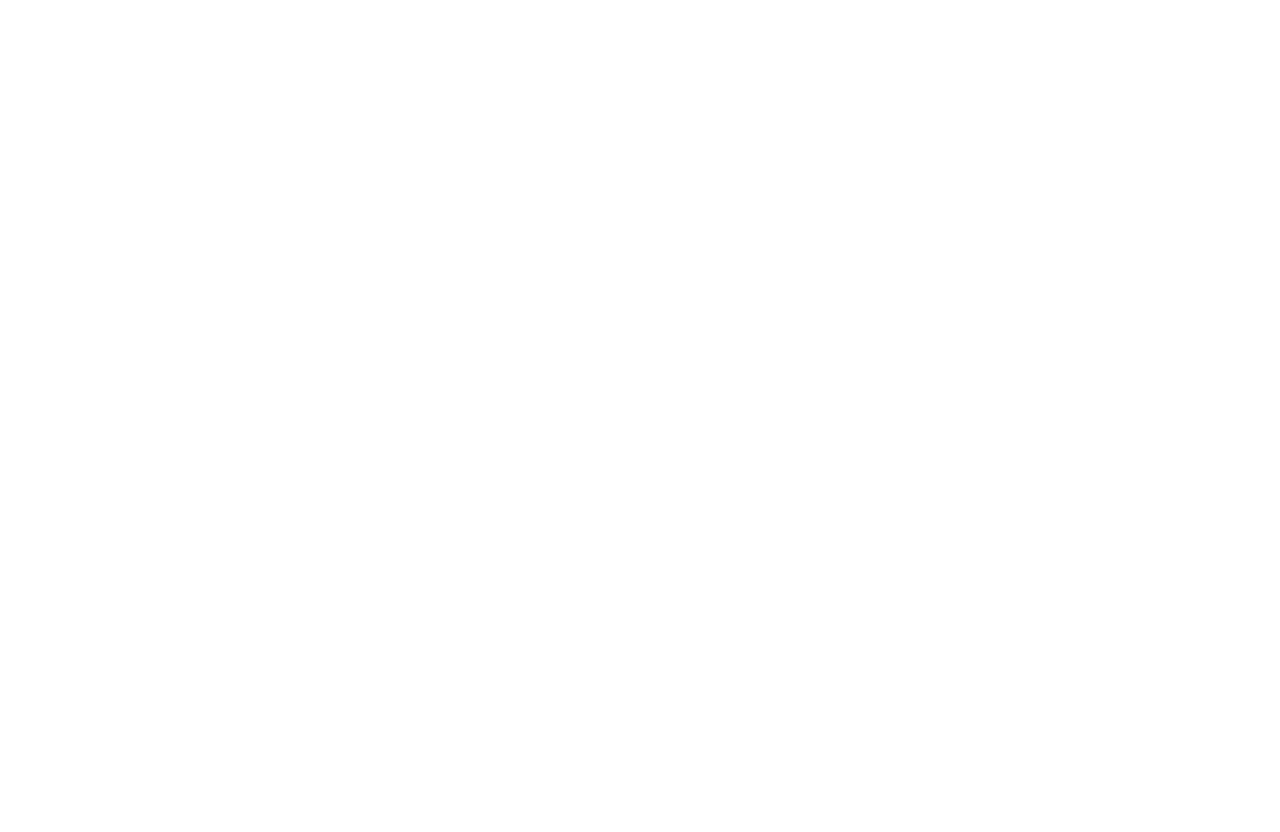
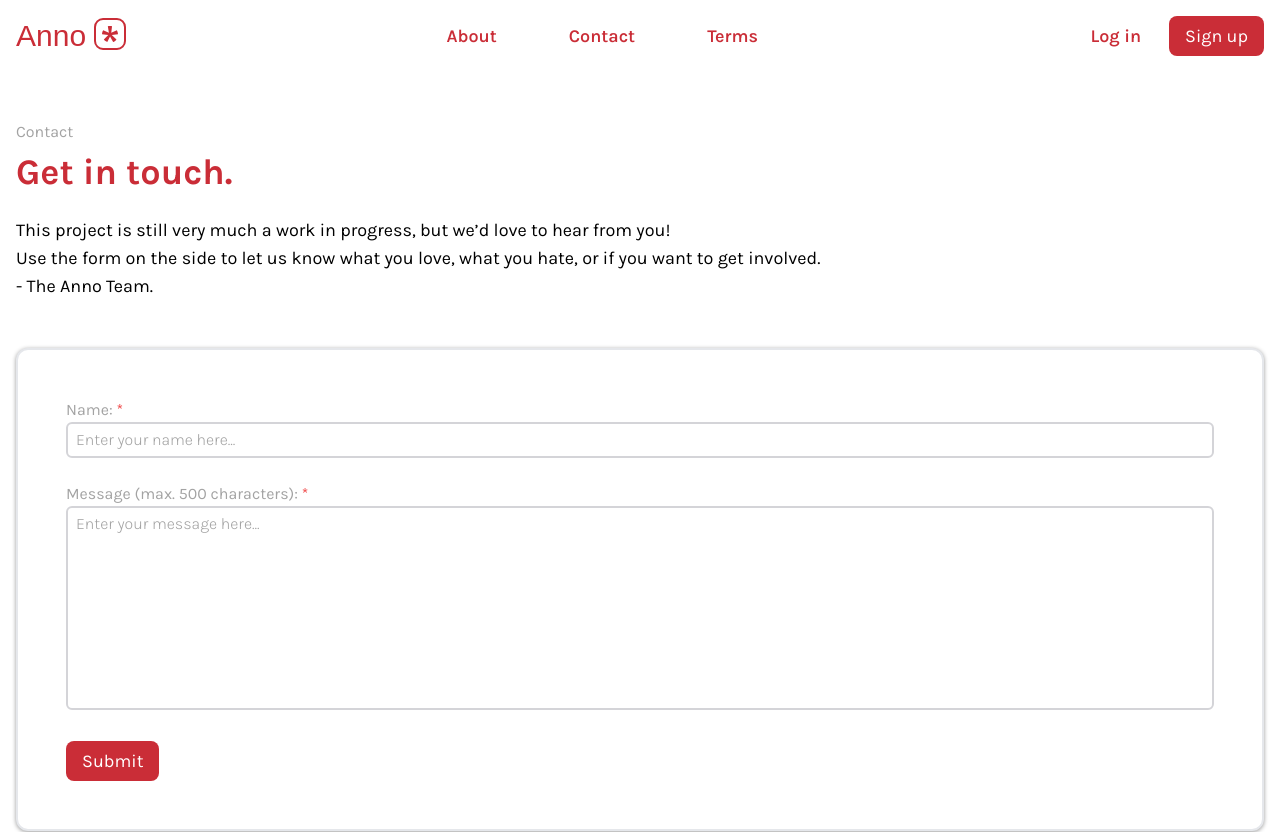
Before and after one commit to mjakeman/anno-pdf, a React (Vite) app in the folder frontend/: page /project-group-fearless-foxes/contact in a window 1280 px wide. Before the commit this address had no page. Shown: the top 832 px of the page. Before the commit the page ends 800 px from the top, so only its background shows below. Built offline with nearby package versions, Linux system fonts and the light colour scheme; a web font is replaced by a local one.

Commit message:
PDF-38: Added contact page

```diff
--- a/frontend/src/App.tsx
+++ b/frontend/src/App.tsx
@@ -5,6 +5,7 @@ import Dashboard from "./components/app/dashboard/Dashboard";
 import PublicLayout from "./components/public/layout/PublicLayout";
 import Home from "./components/public/pages/Home";
 import About from "./components/public/pages/About";
+import Contact from "./components/public/pages/Contact";
 
 export default function App() {
 
@@ -15,6 +16,7 @@ export default function App() {
             <Route path="project-group-fearless-foxes" element={<PublicLayout />}>
                 <Route index element={<Home/>} />
                 <Route path="about" element={<About/>} />
+                <Route path="contact" element={<Contact/>} />
             </Route>
             <Route path="project-group-fearless-foxes/dash" element={<DashboardLayout />}>
                 <Route index element={<Dashboard/>} />
--- a/frontend/src/components/public/pages/About.tsx
+++ b/frontend/src/components/public/pages/About.tsx
@@ -15,7 +15,7 @@ export default function About() {
             <Container>
                 <section className="mt-12">
                     <p className="text-neutral-400 dark:text-white">About Us</p>
-                    <h1 className="text-4xl font-bold text-anno-red-primary dark:text-anno-pink-500">The idea, the team, and all things in-between</h1>
+                    <h1 className="mt-2 text-4xl font-bold text-anno-red-primary dark:text-anno-pink-500">The idea, the team, and all things in-between</h1>
                     <div className="mt-8 flex flex-row gap-12 items-center">
                         <img className="w-1/2 object-cover h-112 rounded-xl" src={heroImg} alt="Holding a light bulb"/>
                         <div className="w-1/2 text-lg dark:text-white text-justify">
--- /dev/null
+++ b/frontend/src/components/public/pages/Contact.tsx
@@ -0,0 +1,35 @@
+import Container from "../../Container";
+import heroImg from "../../../assets/images/aboutpage/hero.jpg";
+import PrimaryButton from "../../PrimaryButton";
+
+export default function Contact() {
+    return (
+      <Container>
+          <section className="mt-12">
+              <p className="text-neutral-400 dark:text-white">Contact</p>
+              <h1 className="mt-2 text-4xl font-bold text-anno-red-primary dark:text-anno-pink-500">Get in touch.</h1>
+              <div className="text-lg dark:text-white mt-6">
+                  <p>This project is still very much a work in progress, but we’d love to hear from you!</p>
+                  <p>Use the form on the side to let us know what you love, what you hate, or if you want to get involved.</p>
+                  <p>- The Anno Team.</p>
+              </div>
+          </section>
+          <form className="my-12 p-12 flex flex-col gap-6 bg-white dark:bg-anno-space-900 drop-shadow-around border-2 dark:border-anno-space-100 rounded-xl">
+              <div>
+                  <label className="mb-2 text-neutral-400 dark:text-white" htmlFor="name-input" >Name: <span className="text-red-500">*</span></label>
+                  <input required type="text" id="name-input" placeholder="Enter your name here..." className="bg-white dark:bg-anno-space-700 px-2 py-1 border-2 border-zinc-300 rounded-lg placeholder:text-neutral-400 placeholder:font-light focus:outline-none focus:border-blue-500 w-full rounded-md focus:ring-1 dark:focus:invalid:bg-pink-200 dark:text-white focus:invalid:border-pink-600 focus:invalid:ring-pink-500"/>
+              </div>
+              <div>
+                  <label className="mb-2 text-neutral-400 dark:text-white" htmlFor="message-input" >Message (max. 500 characters): <span className="text-red-500">*</span></label>
+                  <textarea rows={8} required maxLength={500} id="message-input" placeholder="Enter your message here..." className="resize-none bg-white dark:bg-anno-space-700 px-2 py-1 border-2 border-zinc-300 rounded-lg placeholder:text-neutral-400 placeholder:font-light focus:outline-none focus:border-blue-500 w-full rounded-md focus:ring-1 dark:focus:invalid:bg-pink-200 dark:text-white focus:invalid:border-pink-600 focus:invalid:ring-pink-500"/>
+              </div>
+
+              {/* TODO: add email / form submut functionality */}
+              <span className="w-fit">
+                   <PrimaryButton onClick={() => console.log('Submitted!')} label="Submit"/>
+              </span>
+
+          </form>
+      </Container>
+    );
+}
```
